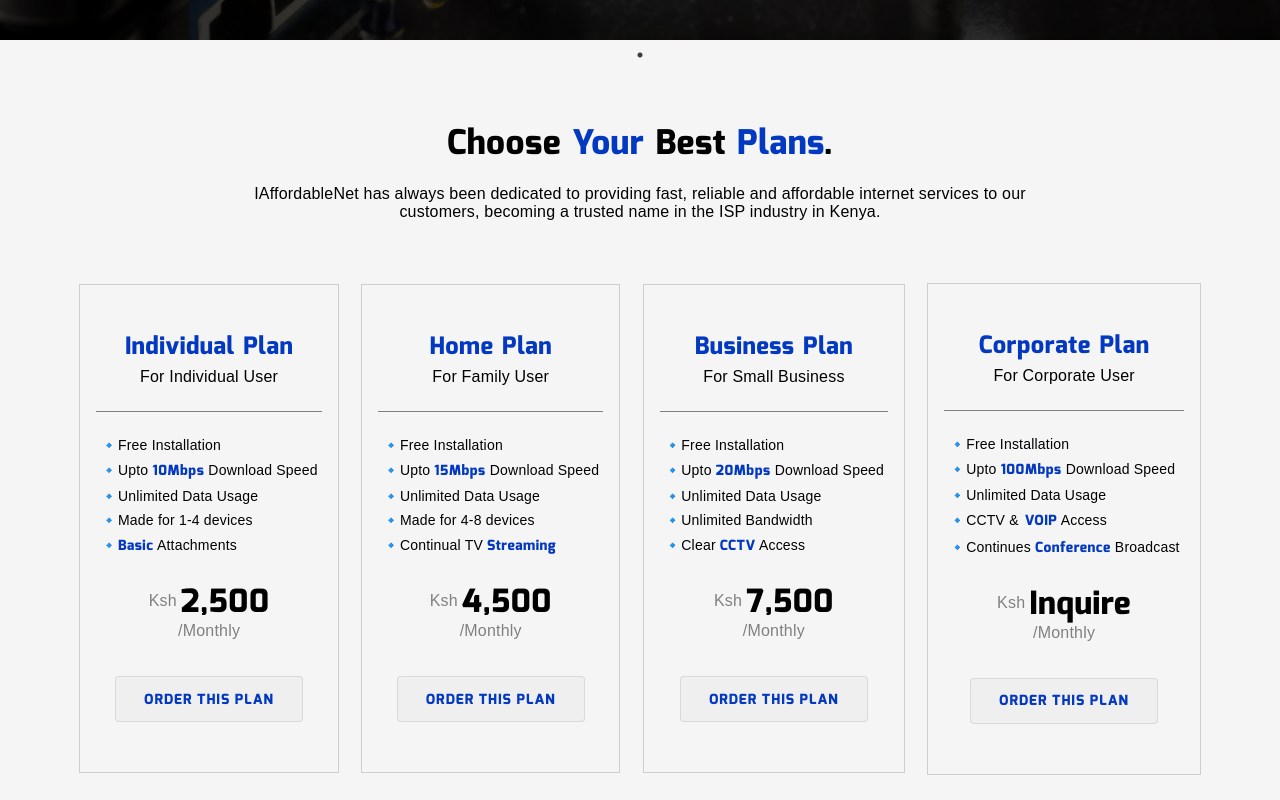
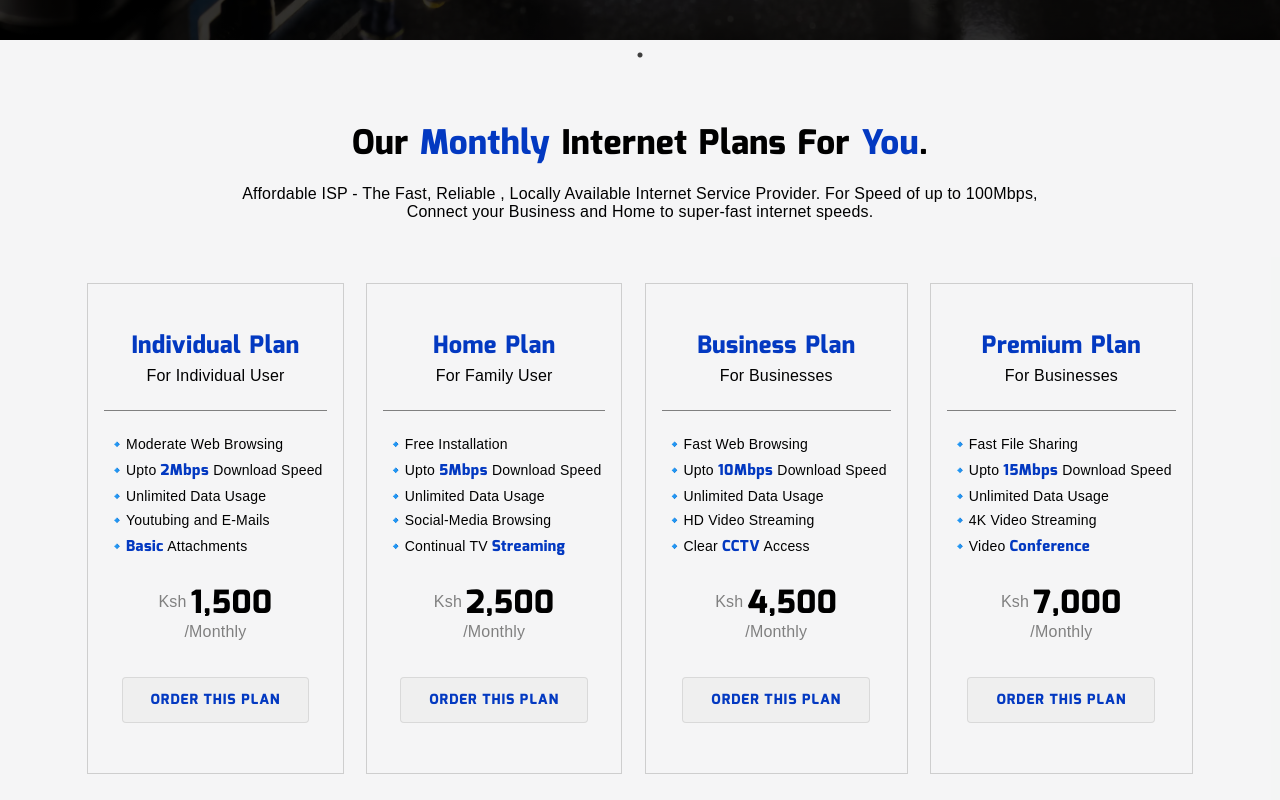
Before and after one commit to Abdirino/I-Affordable-Internet-Provider, a React (Create React App) app: page / in a window 1280 px wide. Shown: the part 760-1560 px from the top of the page. Built offline with nearby package versions, Linux system fonts and the light colour scheme.

Commit message:
new plans added

```diff
--- a/src/Components/Navbar/Navbar.jsx
+++ b/src/Components/Navbar/Navbar.jsx
@@ -48,7 +48,7 @@ const Navbar = () => {
               >
                 <div className="icon">
                   <i class="fa-solid fa-circle-info"></i>
-                  <p>About</p>
+                  <p>About us</p>
                 </div>
               </NavLink>
             </li>
--- a/src/Components/Plan/Plan.jsx
+++ b/src/Components/Plan/Plan.jsx
@@ -11,14 +11,14 @@ const Plan = () => {
         <div className="head">
           <Reveal>
             <h1>
-              Choose <span>Your</span> Best <span>Plans</span>.
+              Our <span>Monthly</span> Internet Plans For <span>You</span>.
             </h1>
           </Reveal>
           <Reveal>
             <p>
-              IAffordableNet has always been dedicated to providing fast, reliable and
-              affordable internet services to our customers, becoming a trusted
-              name in the ISP industry in Kenya.
+              Affordable ISP - The Fast, Reliable , Locally Available Internet
+              Service Provider. For Speed of up to 100Mbps, Connect your
+              Business and Home to super-fast internet speeds.
             </p>
           </Reveal>
         </div>
@@ -30,12 +30,12 @@ const Plan = () => {
                 <p>For Individual User</p>
               </div>
               <div className="p-detail">
-                <li>Free Installation</li>
+                <li>Moderate Web Browsing</li>
                 <li>
-                  Upto <span>10Mbps</span> Download Speed
+                  Upto <span>2Mbps</span> Download Speed
                 </li>
                 <li>Unlimited Data Usage</li>
-                <li>Made for 1-4 devices</li>
+                <li>Youtubing and E-Mails</li>
                 <li>
                   <span>Basic</span> Attachments
                 </li>
@@ -44,7 +44,7 @@ const Plan = () => {
               <div className="price">
                 <div className="money">
                   <p>Ksh</p>
-                  <h1>2,500</h1>
+                  <h1>1,500</h1>
                 </div>
                 <p>/Monthly</p>
               </div>
@@ -67,12 +67,44 @@ const Plan = () => {
               <div className="p-detail">
                 <li>Free Installation</li>
                 <li>
-                  Upto <span>15Mbps</span> Download Speed
+                  Upto <span>5Mbps</span> Download Speed
                 </li>
                 <li>Unlimited Data Usage</li>
-                <li>Made for 4-8 devices</li>
+                <li>Social-Media Browsing</li>
                 <li>
                   Continual TV <span>Streaming</span>
+                </li>
+              </div>
+
+              <div className="price">
+                <div className="money">
+                  <p>Ksh</p>
+                  <h1>2,500</h1>
+                </div>
+                <p>/Monthly</p>
+              </div>
+              <div className="order">
+                <Link to="/contact">
+                  <button className="button">Order This Plan</button>
+                </Link>
+              </div>
+            </div>
+          </Reveal>
+          <Reveal>
+            <div className="pack">
+              <div className="p-head">
+                <h2>Business Plan</h2>
+                <p>For Businesses</p>
+              </div>
+              <div className="p-detail">
+                <li>Fast Web Browsing</li>
+                <li>
+                  Upto <span>10Mbps</span> Download Speed
+                </li>
+                <li>Unlimited Data Usage</li>
+                <li>HD Video Streaming</li>
+                <li>
+                  Clear <span>CCTV</span> Access
                 </li>
               </div>
 
@@ -90,28 +122,29 @@ const Plan = () => {
               </div>
             </div>
           </Reveal>
+
           <Reveal>
             <div className="pack">
               <div className="p-head">
-                <h2>Business Plan</h2>
-                <p>For Small Business</p>
+                <h2>Premium Plan</h2>
+                <p>For Businesses</p>
               </div>
               <div className="p-detail">
-                <li>Free Installation</li>
+                <li>Fast File Sharing</li>
                 <li>
-                  Upto <span>20Mbps</span> Download Speed
+                  Upto <span>15Mbps</span> Download Speed
                 </li>
                 <li>Unlimited Data Usage</li>
-                <li>Unlimited Bandwidth</li>
+                <li>4K Video Streaming</li>
                 <li>
-                  Clear <span>CCTV</span> Access
+                  Video <span>Conference</span>
                 </li>
               </div>
 
               <div className="price">
                 <div className="money">
                   <p>Ksh</p>
-                  <h1>7,500</h1>
+                  <h1>7,000</h1>
                 </div>
                 <p>/Monthly</p>
               </div>
@@ -130,7 +163,7 @@ const Plan = () => {
                 <p>For Corporate User</p>
               </div>
               <div className="p-detail">
-                <li>Free Installation</li>
+                <li>Tailored to meet your Needs</li>
                 <li>
                   Upto <span>100Mbps</span> Download Speed
                 </li>
--- a/src/Components/Plan/plan.css
+++ b/src/Components/Plan/plan.css
@@ -27,6 +27,7 @@
   font-size: 16px;
   font-weight: lighter;
 }
+
 
 .plans .plan {
   display: flex;
@@ -65,6 +66,7 @@
   font-size: 14px;
 }
 .p-detail li span {
+  font-size: 15px;
   color: #0339c1;
 }
 .p-detail li::marker {
```
